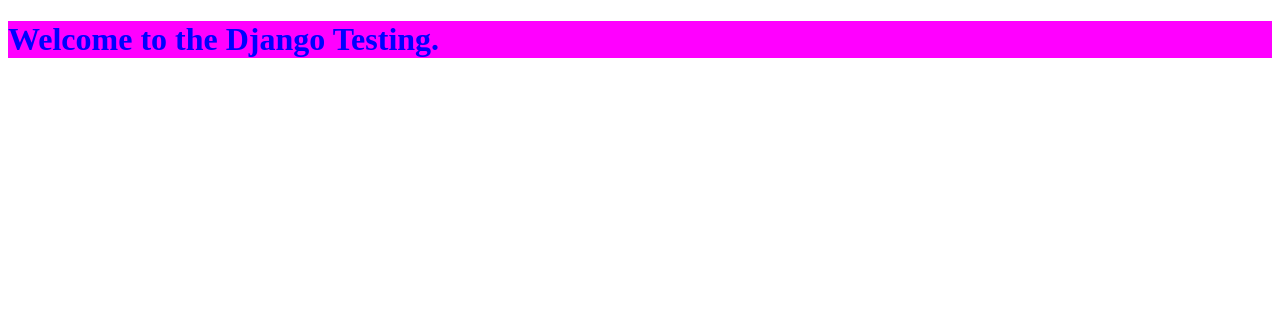
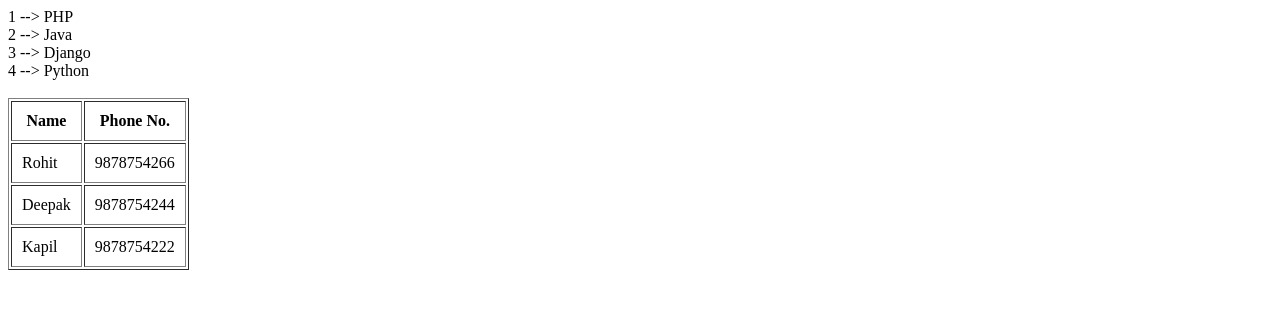
Before and after one commit to NeeteshNG/Django-Study, a Django app: page / in a window 1280 px wide. Shown: the top 309 px of the page. Run offline with Django 4.2, Linux system fonts and the light colour scheme.

Commit message:
Using For Loop.

```diff
--- a/learn_dj/learn_dj/views.py
+++ b/learn_dj/learn_dj/views.py
@@ -4,7 +4,13 @@ from django.shortcuts import render
 def homePage(request):
     data = {
         'title' : 'Django Test',
-        'bdata' : 'Welcome to the Django Testing.'
+        'bdata' : 'Welcome to the Django Testing.',
+        'clist' : [ 'PHP', 'Java', 'Django', 'Python' ],
+        'student_details' : [
+            { 'name' : 'Rohit', 'phone' : 9878754266},
+            { 'name' : 'Deepak', 'phone' : 9878754244},
+            { 'name' : 'Kapil', 'phone' : 9878754222}
+        ]
     }
     return render(request, "index.html", data)
 
--- a/learn_dj/templates/index.html
+++ b/learn_dj/templates/index.html
@@ -1,11 +1,27 @@
 <!DOCTYPE html>
 <html lang="en">
-<head>
-    <meta charset="UTF-8">
-    <meta name="viewport" content="width=device-width, initial-scale=1.0">
+  <head>
+    <meta charset="UTF-8" />
+    <meta name="viewport" content="width=device-width, initial-scale=1.0" />
     <title>{{title}}</title>
-</head>
-<body>
-    <h1 style="color:blue; background-color:magenta;">{{bdata}}</h1>
-</body>
+  </head>
+  <body>
+    {% for n in clist %}
+    <div id="list_lang">{{forloop.counter}} --> {{n}}</div>
+    {% endfor %}
+    <br>
+    <table border="1" cellpadding="10px">
+        <tr>
+          <th>Name</th>
+          <th>Phone No.</th>
+        </tr>
+
+        {% for d in student_details %}
+        <tr>
+          <td>{{d.name}}</td>
+          <td>{{d.phone}}</td>
+        </tr>
+        {% endfor %}
+    </table>
+  </body>
 </html>
```
